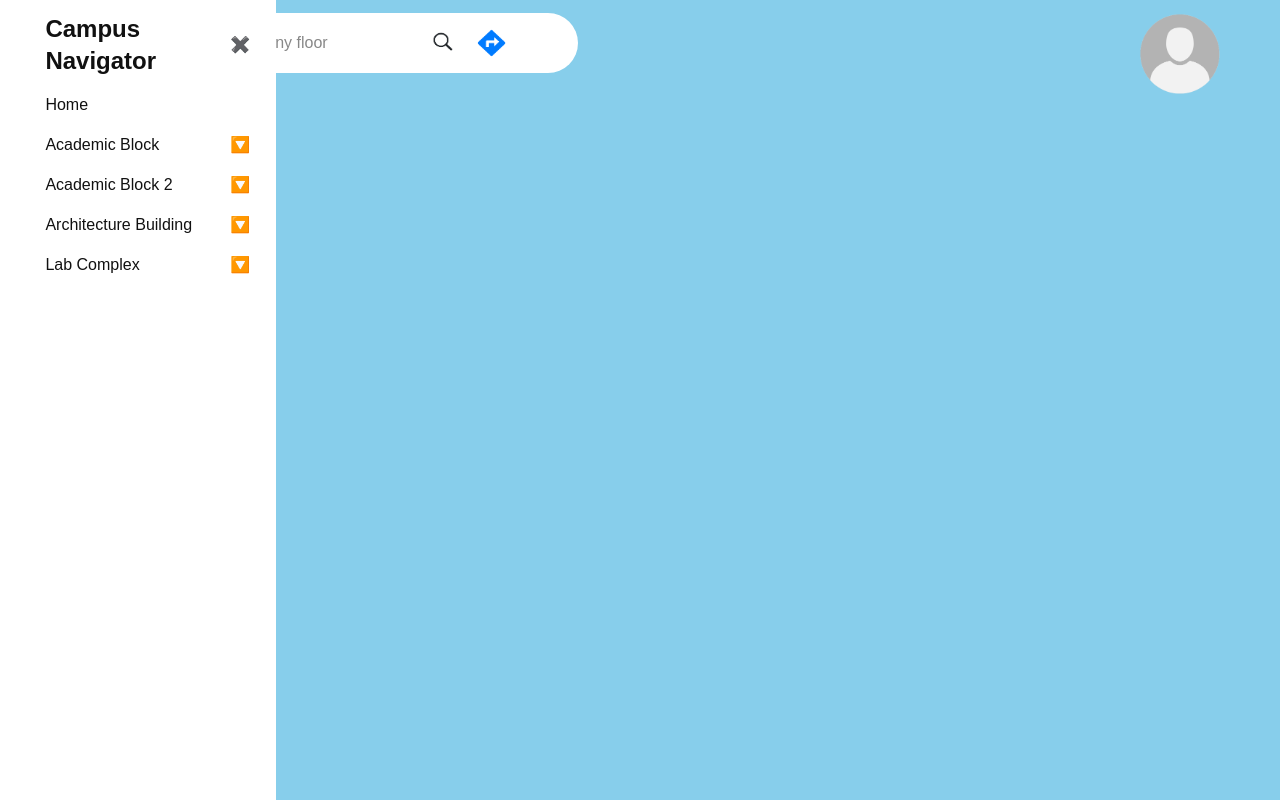
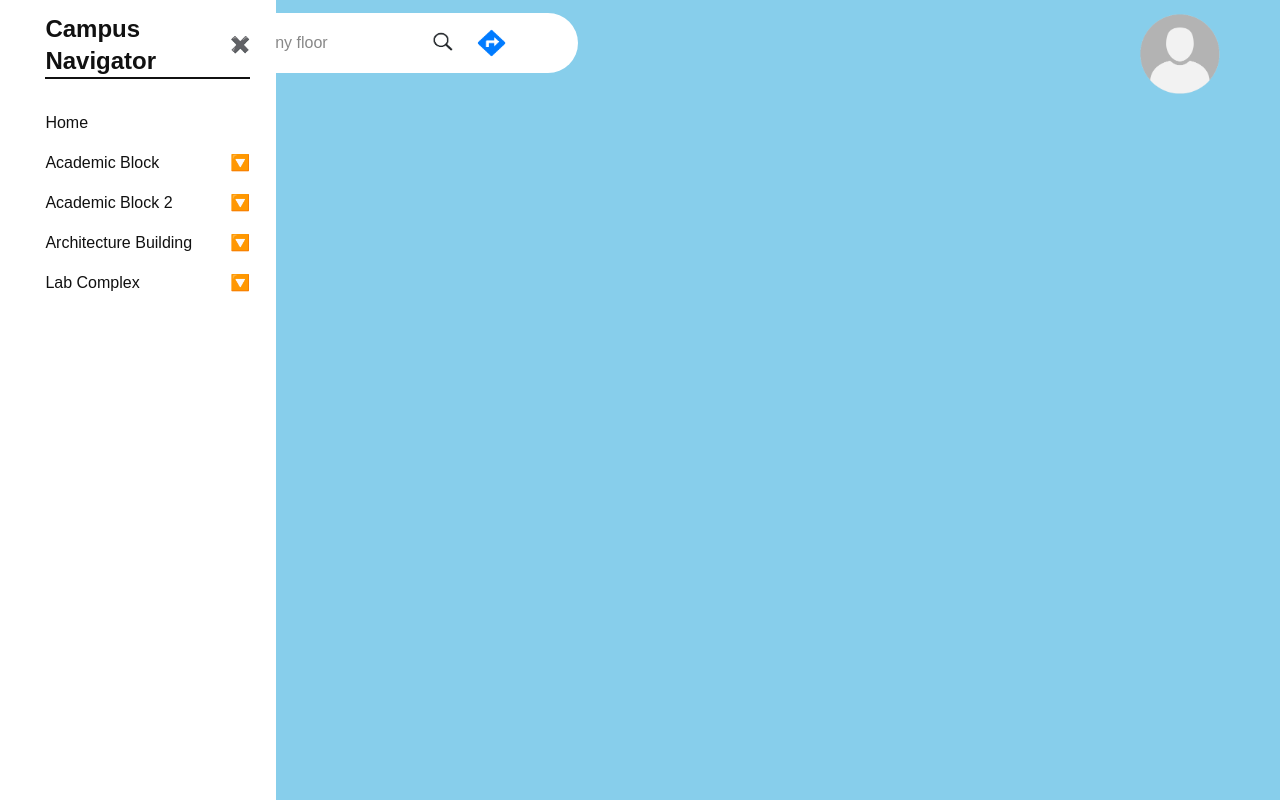
Before and after one commit to Eaman006/Campus-Navigator, a Next.js app in the folder my-app/: page /student in a window 1280 px wide. Built offline with nearby package versions, Linux system fonts and the light colour scheme.

Commit message:
minor design change

```diff
--- a/my-app/app/student/page.js
+++ b/my-app/app/student/page.js
@@ -29,15 +29,15 @@ function Page() {
         <div className={style['container-left-top']}>
 
           <div className={[style['hamburger-container'], isOpen ? (style.open) : (style.close)].join(' ')}>
-            <div className='flex justify-between items-center'>
+            <div className='flex justify-between items-center border-b-2'>
               <p className='inline-block font-bold text-2xl'>Campus Navigator</p>
               <span onClick={handleOpen} className='cursor-pointer hover:scale-115 duration-300 inline-block'>✖️</span>
             </div>
-            <div className='w-70 mt-4'>Home</div>
-            <div className='w-full mt-4 relative'>Academic Block <span className='absolute right-0'>🔽</span></div>
-            <div className='w-full mt-4 relative'>Academic Block 2 <span className='absolute right-0'>🔽</span></div>
-            <div className='w-full mt-4 relative'>Architecture Building <span className='absolute right-0'>🔽</span></div>
-            <div className='w-full mt-4 relative'>Lab Complex <span className='absolute right-0'>🔽</span></div>
+            <div className='w-full mt-8 cursor-pointer '>Home</div>
+            <div className='w-full mt-4 relative cursor-pointer'>Academic Block <span className='absolute right-0'>🔽</span></div>
+            <div className='w-full mt-4 relative cursor-pointer'>Academic Block 2 <span className='absolute right-0'>🔽</span></div>
+            <div className='w-full mt-4 relative cursor-pointer'>Architecture Building <span className='absolute right-0'>🔽</span></div>
+            <div className='w-full mt-4 relative cursor-pointer '>Lab Complex <span className='absolute right-0'>🔽</span></div>
           </div>
 
           <Image src={Hamburger} width={50} height={50} alt='logo' className='pb-10 pt-6 cursor-pointer hover:scale-115 duration-300' onClick={handleOpen} />
```
